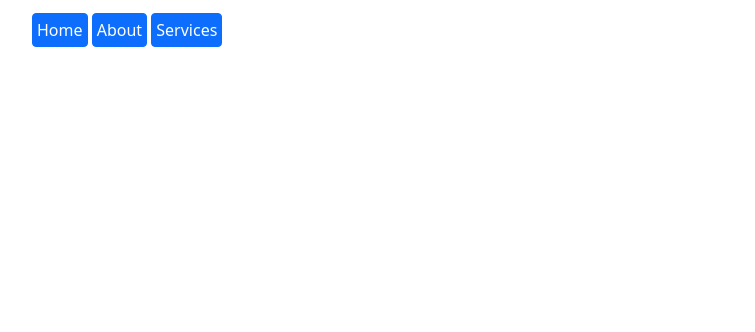
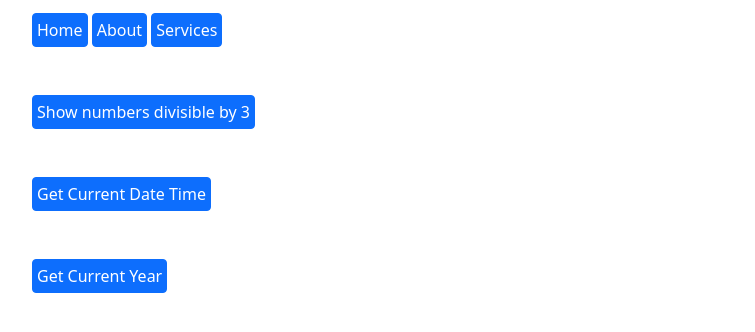
Before and after one commit to AlexanderA28/JS-Excercise-2, a plain HTML site: page index.html in a window 1280 px wide. Shown: the part 78-410 px from the top of the page, without its empty margins (50-805 px from the left). Drawn offline with nearby package versions, Linux system fonts and the light colour scheme.

Commit message:
added js functions

```diff
--- a/index.html
+++ b/index.html
@@ -57,7 +57,62 @@
           </button>
         </div>
       </div>
+
+      <div class="row">
+        <div class="col-6 mt-5">
+          <button
+            id="divide3"
+            type="button"
+            class="btn btn-primary mr-2 p-1"
+            value="divide3"
+            onclick=" divide_by_3()"
+          >
+            Show numbers divisible by 3
+          </button>
+        </div>
+
+        <div id="output" class="col-6 mt-5"></div>
+      </div>
+
+      <div class="row">
+        <div class="col-6 mt-5">
+          <button
+            id="datetime"
+            type="button"
+            class="btn btn-primary mr-2 p-1"
+            value="datetime"
+            onclick="get_current_date_time()"
+          >
+            Get Current Date Time
+          </button>
+        </div>
+
+        <div id="current_date_time" class="col-6 mt-5"></div>
+      </div>
+
+      <div class="row">
+        <div class="col-6 mt-5">
+          <button
+            id="year"
+            type="button"
+            class="btn btn-primary mr-2 p-1"
+            value="datetime"
+            onclick="get_current_year()"
+          >
+            Get Current Year
+          </button>
+        </div>
+
+        <div id="current_year" class="col-6 mt-5"></div>
+      </div>
+
+
     </div>
+
+
+
+  </div>
+
 
     <script src="script.js"></script>
   </body>
--- a/script.js
+++ b/script.js
@@ -7,3 +7,36 @@ function myFunction(clicked_id) {
 
     document.getElementById(clicked_id).onclick = window.location.href = full_path;
 }
+
+function divide_by_3() {
+
+    var divisible_by_3 = []
+
+    for (let i = 1; i < 101; i++) {
+        if (i % 3 == 0) {
+            divisible_by_3.push(i)
+        }
+    }
+
+    console.log(divisible_by_3.length)
+    document.getElementById('output').innerHTML = divisible_by_3.length;
+
+}
+
+function get_current_date_time() {
+    var today = new Date();
+    var date = today.getFullYear()+'-'+(today.getMonth()+1)+'-'+today.getDate();
+    var time = today.getHours() + ":" + today.getMinutes() + ":" + today.getSeconds();
+    var dateTime = date+' '+time;
+
+
+    document.getElementById('current_date_time').innerHTML = dateTime;
+
+}
+
+function get_current_year() {
+    var today = new Date();
+    var date = today.getFullYear()
+
+    document.getElementById('current_year').innerHTML = date;
+}
```
